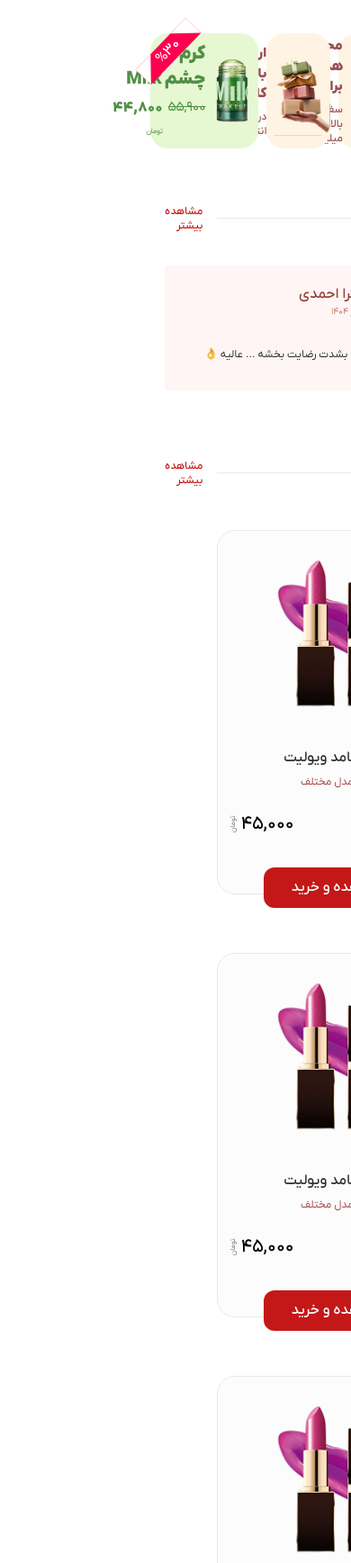
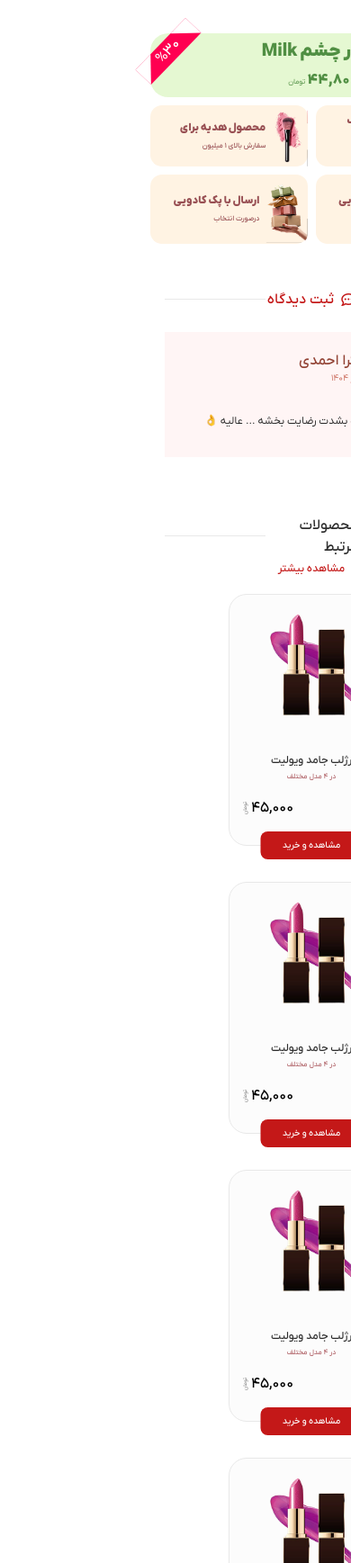
Before and after one commit to MahanZandi/delbarbash, a website: page index.html in a window 390 px wide. Shown: the part 1009-2746 px from the top of the page at 90% size. Drawn offline with nearby package versions, Linux system fonts and the light colour scheme; files that its build step writes are made by us from their sources.

Commit message:
responsive changes

```diff
--- a/index.html
+++ b/index.html
@@ -319,31 +319,40 @@
 
     <!-- banners -->
     <div class="container">
-      <div class="flex gap-[9px] mt-10">
-        <div class="bg-[#FFF3E3] w-[243px] flex rounded-[20px] items-center">
-          <img class="w-[80px] h-[71px] object-contain" src="/public/images/motor.png" alt="motor">
-          <div class="flex flex-col gap-1.5">
-            <span class="text-[15px] font-bold text-primary-450 ss01">ارسال فوری یک ساعته</span>
-            <span class="text-xs font-medium text-primary-450">مخصوص تهران</span>
+      <div class="flex desktop:flex-row flex-col-reverse gap-[9px] mt-10">
+        <div class="desktop:flex grid grid-cols-2 gap-[9px]">
+          <div class="bg-[#FFF3E3] desktop:w-[243px] flex rounded-[13px] desktop:rounded-[20px] items-center">
+            <img class="w-[64px] h-[58px] desktop:w-[80px] desktop:h-[71px] object-contain" src="/public/images/motor.png" alt="motor">
+            <div class="flex flex-col gap-1.5">
+              <span class="text-xs desktop:text-[15px] font-bold text-primary-450 ss01">ارسال فوری یک ساعته</span>
+              <span class="text-[8px] desktop:text-xs font-medium text-primary-450">مخصوص تهران</span>
+            </div>
           </div>
-        </div>
-        <div class="bg-[#FFF3E3] w-[243px] flex rounded-[20px] items-center">
-          <img class="w-[65px] h-[98px] object-contain" src="/public/images/product-5.png" alt="product">
-          <div class="flex flex-col gap-1.5">
-            <span class="text-[15px] font-bold text-primary-450 ss01">محصول هدیه برای</span>
-            <span class="text-xs font-medium text-primary-450">سفارش بالای ۱ میلیون</span>
+          <div class="bg-[#FFF3E3] desktop:w-[243px] flex rounded-[13px] desktop:rounded-[20px] items-center">
+            <img class="w-[46px] h-[68px] desktop:w-[65px] desktop:h-[98px] object-contain" src="/public/images/product-5.png" alt="product">
+            <div class="flex flex-col gap-1.5">
+              <span class="text-xs desktop:text-[15px] font-bold text-primary-450 ss01">محصول هدیه برای</span>
+              <span class="text-[8px] desktop:text-xs font-medium text-primary-450">سفارش بالای ۱ میلیون</span>
+            </div>
           </div>
-        </div>
-        <div class="bg-[#FFF3E3] w-[243px] flex rounded-[20px] items-center">
-          <img class="w-[76px] h-[110px] object-contain" src="/public/images/pack.png" alt="pack">
-          <div class="flex flex-col gap-1.5">
-            <span class="text-[15px] font-bold text-primary-450 ss01">ارسال با پک کادویی</span>
-            <span class="text-xs font-medium text-primary-450">درصورت انتخاب</span>
+          <div class="bg-[#FFF3E3] desktop:w-[243px] flex rounded-[13px] desktop:rounded-[20px] items-center">
+            <img class="w-[53px] h-[77px] desktop:w-[76px] desktop:h-[110px] object-contain" src="/public/images/pack.png" alt="pack">
+            <div class="flex flex-col gap-1.5">
+              <span class="text-xs desktop:text-[15px] font-bold text-primary-450 ss01">ارسال با پک کادویی</span>
+              <span class="text-[8px] desktop:text-xs font-medium text-primary-450">درصورت انتخاب</span>
+            </div>
+          </div>
+          <div class="bg-[#FFF3E3] desktop:w-[243px] desktop:hidden flex rounded-[13px] desktop:rounded-[20px] items-center">
+            <img class="w-[53px] h-[77px] desktop:w-[76px] desktop:h-[110px] object-contain" src="/public/images/pack.png" alt="pack">
+            <div class="flex flex-col gap-1.5">
+              <span class="text-xs desktop:text-[15px] font-bold text-primary-450 ss01">ارسال با پک کادویی</span>
+              <span class="text-[8px] desktop:text-xs font-medium text-primary-450">درصورت انتخاب</span>
+            </div>
           </div>
         </div>
 
         <!-- discount banner -->
-        <div class="bg-secondary-400 relative w-[417px] flex rounded-[20px] items-center">
+        <div class="bg-secondary-400 relative w-full desktop:w-[417px] flex rounded-[20px] items-center">
           <img class="w-[80px] h-[71px] object-contain" src="/public/images/product-6.png" alt="discount">
           <div class="flex flex-col gap-1.5 text-secondary-500">
             <span class="text-xl font-bold ss01">کرم دور چشم Milk</span>
@@ -363,7 +372,15 @@
     <!-- comments -->
     <div class="container mt-[50px]">
       <!-- title -->
-      <div class="flex gap-4 items-center">
+       <div class="flex items-center desktop:hidden">
+        <div class="w-full h-px bg-[#E8E8E8]"></div>
+        <div class="flex text-[16px] gap-2 w-[300px] items-center justify-center font-medium text-primary-600">
+          <i class="fa-regular fa-comment-dots"></i>
+          <span>ثبت دیدگاه</span>
+        </div>
+        <div class="w-full h-px bg-[#E8E8E8]"></div>
+       </div>
+      <div class="desktop:flex gap-4 items-center hidden">
         <h2 class="text-xl desktop:w-[158px]">نظرات مشتریان</h2>
         <div class="w-full bg-[#E8E8E8] h-px"></div>
         <span class="text-primary-600 text-xs font-medium desktop:w-[100px] cursor-pointer">مشاهده بیشتر</span>
@@ -374,83 +391,91 @@
     <!-- same products -->
     <div class="container mt-16">
       <!-- title -->
-      <div class="flex gap-4 items-center mt-6">
+      <div class="flex items-center desktop:hidden">
+        <div class="w-full h-px bg-[#E8E8E8]"></div>
+        <div class="flex flex-col text-[16px] w-[300px] items-center justify-center font-medium ">
+          <span class="text-[#2D2D2D]">محصولات مرتبط</span>
+        </div>
+        <div class="w-full h-px bg-[#E8E8E8]"></div>
+      </div>
+      <div class="text-xs font-medium text-primary-600 flex desktop:hidden justify-center mt-1">مشاهده بیشتر</div>
+      <div class="desktop:flex hidden gap-4 items-center mt-6">
         <h2 class="text-xl desktop:w-[168px]">محصولات مرتبط</h2>
         <div class="w-full bg-[#E8E8E8] h-px"></div>
         <span class="text-primary-600 text-xs font-medium desktop:w-[100px] cursor-pointer">مشاهده بیشتر</span>
       </div>
       <!-- products -->
-      <div class="flex flex-wrap gap-[30px]">
-        <div class="w-[268px] h-[405px] mt-[35px] bg-[#FCFCFC] rounded-[20px] border border-[#E8E8E8] relative">
-          <div class="bg-[#FCFCFC] border rounded-[8px] p-[6px] border-[#E8E8E8] w-fit absolute top-4 right-[13px]">
-            <img class="size-[24px] object-contain" src="/public/icons/icon-save-bold.png" alt="save icon">
+      <div class="flex flex-wrap justify-center gap-5 desktop:gap-[30px]">
+        <div class="w-[184px] h-[280px] desktop:w-[268px] desktop:h-[405px] mt-5 desktop:mt-[35px] bg-[#FCFCFC] rounded-[20px] border border-[#E8E8E8] relative">
+          <div class="bg-[#FCFCFC] border rounded-[8px] p-1 desktop:p-[6px] border-[#E8E8E8] w-fit absolute top-[11px] desktop:top-4 right-[9px] desktop:right-[13px]">
+            <img class="size-[16px] desktop:size-[24px] object-contain" src="/public/icons/icon-save-bold.png" alt="save icon">
           </div>
-          <div class="px-[39px] pt-[26px]">
-            <img class="object-contain w-[190px] h-[180px]" src="/public/images/product-7.png" alt="product">
+          <div class="px-[26px] pt-[18px] desktop:px-[39px] desktop:pt-[26px]">
+            <img class="object-contain w-[132px] h-[124px] desktop:w-[190px] desktop:h-[180px]" src="/public/images/product-7.png" alt="product">
           </div>
-          <div class="mt-[34px] flex items-center flex-col gap-1.5">
-            <span class="text-[16px] font-medium text-[#2D2D2D]">رژلب جامد ویولیت</span>
-            <span class="text-[12px] text-primary-500">در ۴ مدل مختلف</span>
+          <div class="mt-[34px] flex items-center flex-col gap-1 desktop:gap-1.5">
+            <span class="text-xs desktop:text-[16px] font-medium text-[#2D2D2D]">رژلب جامد ویولیت</span>
+            <span class="text-[8px] desktop:text-[12px] text-primary-500">در ۴ مدل مختلف</span>
           </div>
-          <div class="mt-6 flex justify-end pl-[7px]">
-            <div class="text-xl font-medium">۴۵,۰۰۰</div>
-            <div class="text-[8px] text-[#8B8B8B] -rotate-90 font-medium relative left-2">تومان</div>
+          <div class="desktop:mt-6 mt-[17px] flex justify-end desktop:pl-[7px] pl-[10px]">
+            <div class="desktop:text-xl font-medium">۴۵,۰۰۰</div>
+            <div class="text-[6px] desktop:text-[8px] text-[#8B8B8B] -rotate-90 font-medium relative left-2">تومان</div>
           </div>
-          <button class="w-[164px] h-[45px] absolute cursor-pointer -bottom-4 left-1/2 -translate-x-1/2 rounded-xl bg-primary-600 font-medium text-white" type="button">مشاهده و خرید</button>
+          <button class="w-[113px] h-[31px] desktop:w-[164px] desktop:h-[45px] absolute cursor-pointer -bottom-4 left-1/2 -translate-x-1/2 desktop:rounded-xl rounded-[8px] bg-primary-600 font-medium text-white text-[10px] desktop:text-[14px]" type="button">مشاهده و خرید</button>
         </div>
 
-        <div class="w-[268px] h-[405px] mt-[35px] bg-[#FCFCFC] rounded-[20px] border border-[#E8E8E8] relative">
-          <div class="bg-[#FCFCFC] border rounded-[8px] p-[6px] border-[#E8E8E8] w-fit absolute top-4 right-[13px]">
-            <img class="size-[24px] object-contain" src="/public/icons/icon-save-bold.png" alt="save icon">
+        <div class="w-[184px] h-[280px] desktop:w-[268px] desktop:h-[405px] mt-5 desktop:mt-[35px] bg-[#FCFCFC] rounded-[20px] border border-[#E8E8E8] relative">
+          <div class="bg-[#FCFCFC] border rounded-[8px] p-1 desktop:p-[6px] border-[#E8E8E8] w-fit absolute top-[11px] desktop:top-4 right-[9px] desktop:right-[13px]">
+            <img class="size-[16px] desktop:size-[24px] object-contain" src="/public/icons/icon-save-bold.png" alt="save icon">
           </div>
-          <div class="px-[39px] pt-[26px]">
-            <img class="object-contain w-[190px] h-[180px]" src="/public/images/product-7.png" alt="product">
+          <div class="px-[26px] pt-[18px] desktop:px-[39px] desktop:pt-[26px]">
+            <img class="object-contain w-[132px] h-[124px] desktop:w-[190px] desktop:h-[180px]" src="/public/images/product-7.png" alt="product">
           </div>
-          <div class="mt-[34px] flex items-center flex-col gap-1.5">
-            <span class="text-[16px] font-medium text-[#2D2D2D]">رژلب جامد ویولیت</span>
-            <span class="text-[12px] text-primary-500">در ۴ مدل مختلف</span>
+          <div class="mt-[34px] flex items-center flex-col gap-1 desktop:gap-1.5">
+            <span class="text-xs desktop:text-[16px] font-medium text-[#2D2D2D]">رژلب جامد ویولیت</span>
+            <span class="text-[8px] desktop:text-[12px] text-primary-500">در ۴ مدل مختلف</span>
           </div>
-          <div class="mt-6 flex justify-end pl-[7px]">
-            <div class="text-xl font-medium">۴۵,۰۰۰</div>
-            <div class="text-[8px] text-[#8B8B8B] -rotate-90 font-medium relative left-2">تومان</div>
+          <div class="desktop:mt-6 mt-[17px] flex justify-end desktop:pl-[7px] pl-[10px]">
+            <div class="desktop:text-xl font-medium">۴۵,۰۰۰</div>
+            <div class="text-[6px] desktop:text-[8px] text-[#8B8B8B] -rotate-90 font-medium relative left-2">تومان</div>
           </div>
-          <button class="w-[164px] h-[45px] absolute cursor-pointer -bottom-4 left-1/2 -translate-x-1/2 rounded-xl bg-primary-600 font-medium text-white" type="button">مشاهده و خرید</button>
+          <button class="w-[113px] h-[31px] desktop:w-[164px] desktop:h-[45px] absolute cursor-pointer -bottom-4 left-1/2 -translate-x-1/2 desktop:rounded-xl rounded-[8px] bg-primary-600 font-medium text-white text-[10px] desktop:text-[14px]" type="button">مشاهده و خرید</button>
         </div>
 
-        <div class="w-[268px] h-[405px] mt-[35px] bg-[#FCFCFC] rounded-[20px] border border-[#E8E8E8] relative">
-          <div class="bg-[#FCFCFC] border rounded-[8px] p-[6px] border-[#E8E8E8] w-fit absolute top-4 right-[13px]">
-            <img class="size-[24px] object-contain" src="/public/icons/icon-save-bold.png" alt="save icon">
+        <div class="w-[184px] h-[280px] desktop:w-[268px] desktop:h-[405px] mt-5 desktop:mt-[35px] bg-[#FCFCFC] rounded-[20px] border border-[#E8E8E8] relative">
+          <div class="bg-[#FCFCFC] border rounded-[8px] p-1 desktop:p-[6px] border-[#E8E8E8] w-fit absolute top-[11px] desktop:top-4 right-[9px] desktop:right-[13px]">
+            <img class="size-[16px] desktop:size-[24px] object-contain" src="/public/icons/icon-save-bold.png" alt="save icon">
           </div>
-          <div class="px-[39px] pt-[26px]">
-            <img class="object-contain w-[190px] h-[180px]" src="/public/images/product-7.png" alt="product">
+          <div class="px-[26px] pt-[18px] desktop:px-[39px] desktop:pt-[26px]">
+            <img class="object-contain w-[132px] h-[124px] desktop:w-[190px] desktop:h-[180px]" src="/public/images/product-7.png" alt="product">
           </div>
-          <div class="mt-[34px] flex items-center flex-col gap-1.5">
-            <span class="text-[16px] font-medium text-[#2D2D2D]">رژلب جامد ویولیت</span>
-            <span class="text-[12px] text-primary-500">در ۴ مدل مختلف</span>
+          <div class="mt-[34px] flex items-center flex-col gap-1 desktop:gap-1.5">
+            <span class="text-xs desktop:text-[16px] font-medium text-[#2D2D2D]">رژلب جامد ویولیت</span>
+            <span class="text-[8px] desktop:text-[12px] text-primary-500">در ۴ مدل مختلف</span>
           </div>
-          <div class="mt-6 flex justify-end pl-[7px]">
-            <div class="text-xl font-medium">۴۵,۰۰۰</div>
-            <div class="text-[8px] text-[#8B8B8B] -rotate-90 font-medium relative left-2">تومان</div>
+          <div class="desktop:mt-6 mt-[17px] flex justify-end desktop:pl-[7px] pl-[10px]">
+            <div class="desktop:text-xl font-medium">۴۵,۰۰۰</div>
+            <div class="text-[6px] desktop:text-[8px] text-[#8B8B8B] -rotate-90 font-medium relative left-2">تومان</div>
           </div>
-          <button class="w-[164px] h-[45px] absolute cursor-pointer -bottom-4 left-1/2 -translate-x-1/2 rounded-xl bg-primary-600 font-medium text-white" type="button">مشاهده و خرید</button>
+          <button class="w-[113px] h-[31px] desktop:w-[164px] desktop:h-[45px] absolute cursor-pointer -bottom-4 left-1/2 -translate-x-1/2 desktop:rounded-xl rounded-[8px] bg-primary-600 font-medium text-white text-[10px] desktop:text-[14px]" type="button">مشاهده و خرید</button>
         </div>
 
-        <div class="w-[268px] h-[405px] mt-[35px] bg-[#FCFCFC] rounded-[20px] border border-[#E8E8E8] relative">
-          <div class="bg-[#FCFCFC] border rounded-[8px] p-[6px] border-[#E8E8E8] w-fit absolute top-4 right-[13px]">
-            <img class="size-[24px] object-contain" src="/public/icons/icon-save-bold.png" alt="save icon">
+        <div class="w-[184px] h-[280px] desktop:w-[268px] desktop:h-[405px] mt-5 desktop:mt-[35px] bg-[#FCFCFC] rounded-[20px] border border-[#E8E8E8] relative">
+          <div class="bg-[#FCFCFC] border rounded-[8px] p-1 desktop:p-[6px] border-[#E8E8E8] w-fit absolute top-[11px] desktop:top-4 right-[9px] desktop:right-[13px]">
+            <img class="size-[16px] desktop:size-[24px] object-contain" src="/public/icons/icon-save-bold.png" alt="save icon">
           </div>
-          <div class="px-[39px] pt-[26px]">
-            <img class="object-contain w-[190px] h-[180px]" src="/public/images/product-7.png" alt="product">
+          <div class="px-[26px] pt-[18px] desktop:px-[39px] desktop:pt-[26px]">
+            <img class="object-contain w-[132px] h-[124px] desktop:w-[190px] desktop:h-[180px]" src="/public/images/product-7.png" alt="product">
           </div>
-          <div class="mt-[34px] flex items-center flex-col gap-1.5">
-            <span class="text-[16px] font-medium text-[#2D2D2D]">رژلب جامد ویولیت</span>
-            <span class="text-[12px] text-primary-500">در ۴ مدل مختلف</span>
+          <div class="mt-[34px] flex items-center flex-col gap-1 desktop:gap-1.5">
+            <span class="text-xs desktop:text-[16px] font-medium text-[#2D2D2D]">رژلب جامد ویولیت</span>
+            <span class="text-[8px] desktop:text-[12px] text-primary-500">در ۴ مدل مختلف</span>
           </div>
-          <div class="mt-6 flex justify-end pl-[7px]">
-            <div class="text-xl font-medium">۴۵,۰۰۰</div>
-            <div class="text-[8px] text-[#8B8B8B] -rotate-90 font-medium relative left-2">تومان</div>
+          <div class="desktop:mt-6 mt-[17px] flex justify-end desktop:pl-[7px] pl-[10px]">
+            <div class="desktop:text-xl font-medium">۴۵,۰۰۰</div>
+            <div class="text-[6px] desktop:text-[8px] text-[#8B8B8B] -rotate-90 font-medium relative left-2">تومان</div>
           </div>
-          <button class="w-[164px] h-[45px] absolute cursor-pointer -bottom-4 left-1/2 -translate-x-1/2 rounded-xl bg-primary-600 font-medium text-white" type="button">مشاهده و خرید</button>
+          <button class="w-[113px] h-[31px] desktop:w-[164px] desktop:h-[45px] absolute cursor-pointer -bottom-4 left-1/2 -translate-x-1/2 desktop:rounded-xl rounded-[8px] bg-primary-600 font-medium text-white text-[10px] desktop:text-[14px]" type="button">مشاهده و خرید</button>
         </div>
       </div>
     </div>
@@ -520,21 +545,21 @@
        </div>
        <!-- support items -->
         <div class="grid grid-cols-2 gap-[27px] mt-6">
-          <div class="flex h-[194px] justify-between px-[40px] bg-[#DDF8D2] rounded-[20px] items-center">
+          <div class="flex desktop:flex-row flex-col pt-[19px] desktop:pt-0 desktop:h-[194px] justify-between px-[40px] bg-[#DDF8D2] rounded-[20px] items-center">
             <div class="flex flex-col gap-[15px] text-secondary-900">
-              <p class="text-[28px] font-bold ss01">پشتیبانی در واتس آپ</p>
+              <p class="text-[15.59px] desktop:text-[28px] font-bold ss01">پشتیبانی در واتس آپ</p>
               <div class="flex items-center gap-1 text-[16px] font-medium">
-                <span class="font-medium">کلیک کنید</span>
+                <span class="font-medium desktop:text-sm text-[15.59px]">کلیک کنید</span>
                 <i class="fa-solid fa-arrow-left"></i>
               </div>
             </div>
             <i class="fa-brands fa-whatsapp fa-8x" style="color: #71D971;"></i>
           </div>
-          <div class="flex h-[194px] justify-between px-[40px] bg-[#FAE0F2] rounded-[20px] items-center">
+          <div class="flex desktop:flex-row flex-col pt-[19px] desktop:pt-0 desktop:h-[194px] justify-between px-[40px] bg-[#FAE0F2] rounded-[20px] items-center">
             <div class="flex flex-col gap-[15px] text-[#E53665]">
-              <p class="text-[28px] font-bold ss01">دلبرباش در اینستاگرام</p>
+              <p class="text-[15.59px] desktop:text-[28px] font-bold ss01">دلبرباش در اینستاگرام</p>
               <div class="flex items-center gap-1 text-[16px] font-medium">
-                <span class="font-medium">کلیک کنید</span>
+                <span class="font-medium desktop:text-sm text-[15.59px]">کلیک کنید</span>
                 <i class="fa-solid fa-arrow-left"></i>
               </div>
             </div>
```
